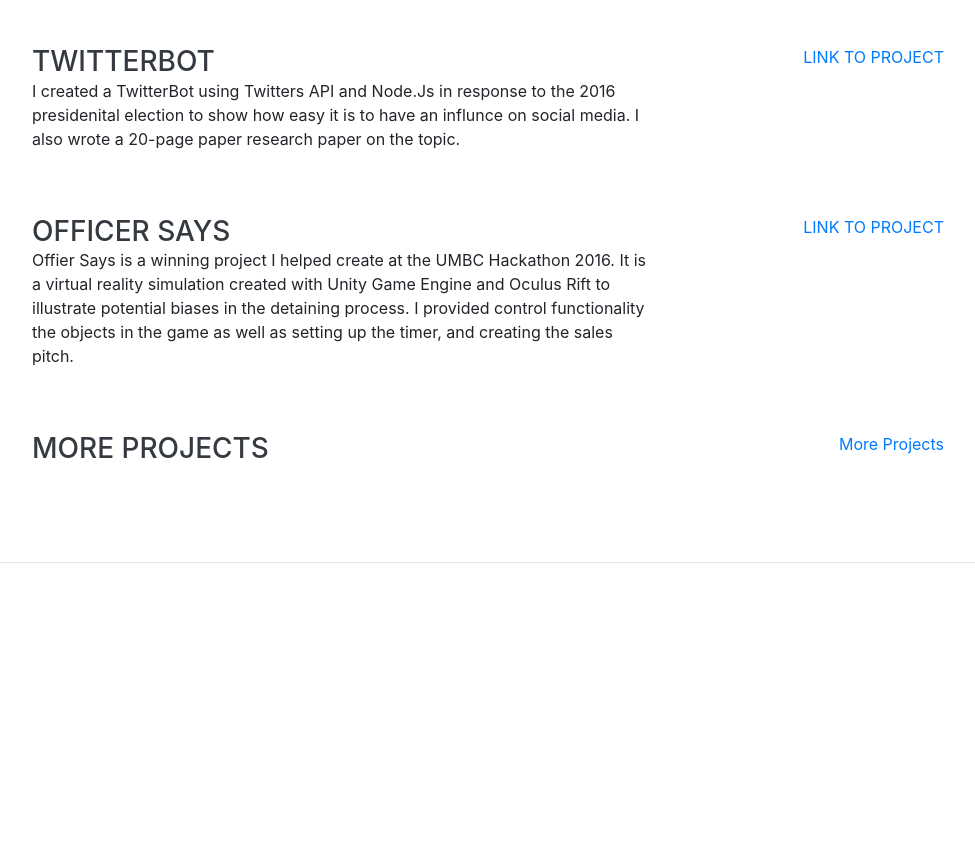
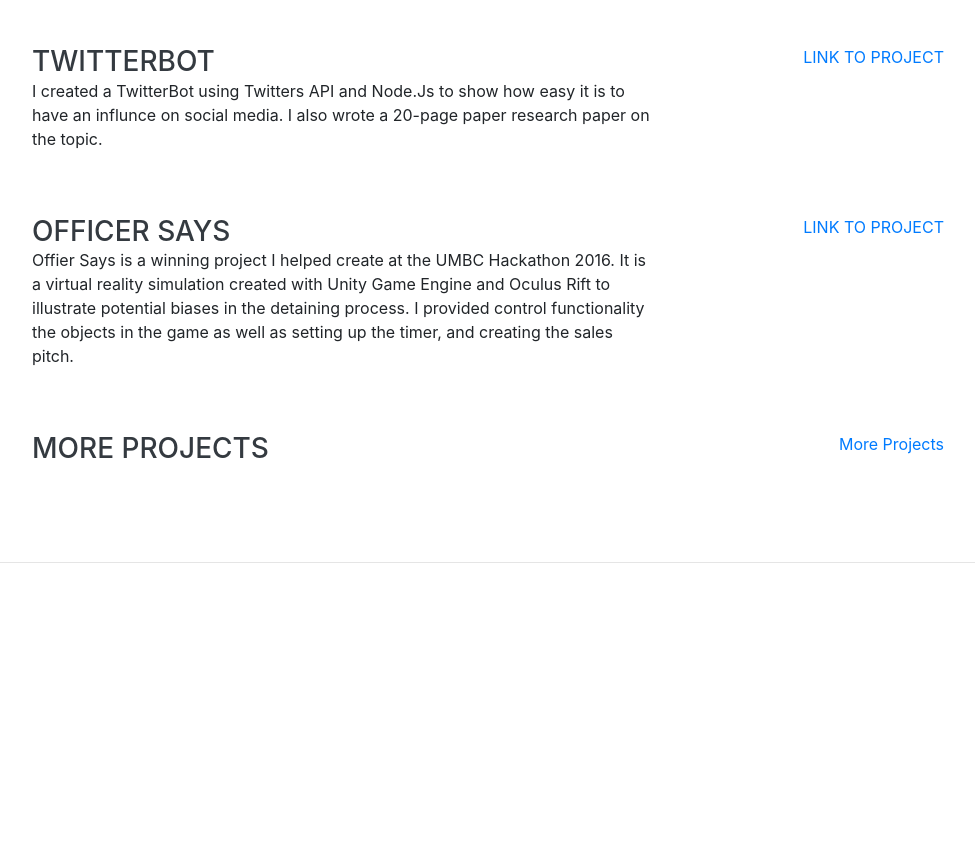
Before and after one commit to kymanellewellyn/devPortfolio, a website with bundled scripts: page index.html in a window 1280 px wide. Shown: the part 1084-1947 px from the top of the page, without its empty margins (288-1263 px from the left). Built offline with nearby package versions, Linux system fonts and the light colour scheme; a web font is replaced by a local one.

Commit message:
fvdfdFDS

```diff
--- a/index.html
+++ b/index.html
@@ -101,7 +101,7 @@
             <div class="resume-content">
               <h3 class="mb-0">TwitterBot</h3>
               <!--<div class="subheading mb-3">Intelitec Solutions</div>-->
-              <p>I created a TwitterBot using Twitters API and Node.Js in response to the 2016 presidenital election to show how easy it is to have an influnce on social media. I also wrote a 20-page paper research paper on the topic.</p>
+              <p>I created a TwitterBot using Twitters API and Node.Js to show how easy it is to have an influnce on social media. I also wrote a 20-page paper research paper on the topic.</p>
             </div>
             <div class="resume-date text-md-right">
               <span class="text-primary"><a href="https://github.com/kl2723/myTwitterBot">LINK TO PROJECT</a></span>
```
